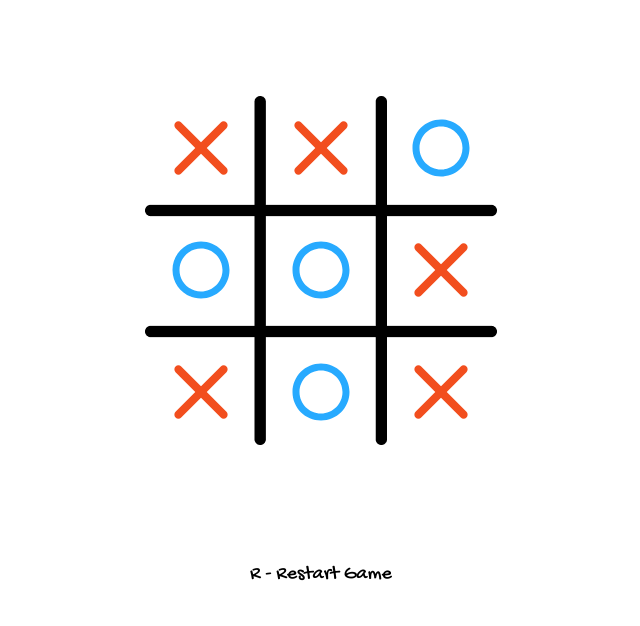
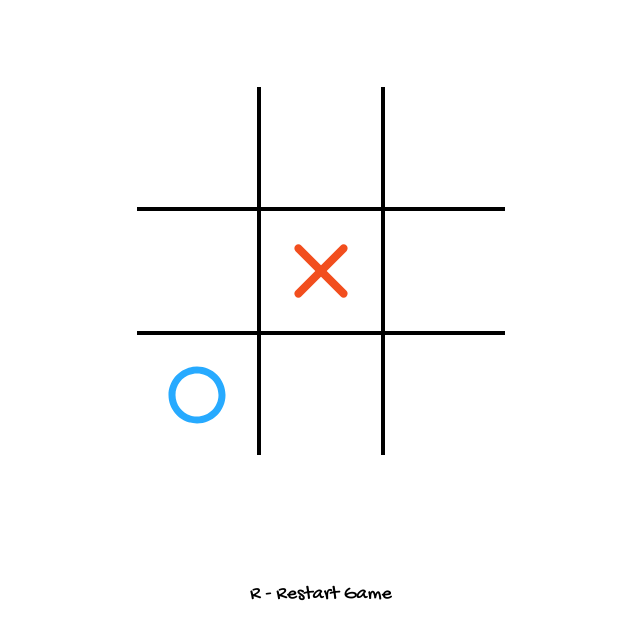
Before and after one commit to ahmediramadan01/tic-tac-toe-javascript, a plain HTML site: page index.html in a window 1280 px wide. Shown: the part 174-800 px from the top of the page, without its empty margins (319-959 px from the left). Drawn offline with Linux system fonts and the light colour scheme.

Commit message:
Fix empty marker game boar UI bug

```diff
--- a/index.html
+++ b/index.html
@@ -15,17 +15,7 @@
     </head>
     <body>
         <h1 class="game-title">Tic Tac Toe</h1>
-        <main class="game-board">
-            <div class="cell"><img src="./images/x.svg" alt="" /></div>
-            <div class="cell"><img src="./images/x.svg" alt="" /></div>
-            <div class="cell"><img src="./images/o.svg" alt="" /></div>
-            <div class="cell"><img src="./images/o.svg" alt="" /></div>
-            <div class="cell"><img src="./images/o.svg" alt="" /></div>
-            <div class="cell"><img src="./images/x.svg" alt="" /></div>
-            <div class="cell"><img src="./images/x.svg" alt="" /></div>
-            <div class="cell"><img src="./images/o.svg" alt="" /></div>
-            <div class="cell"><img src="./images/x.svg" alt="" /></div>
-        </main>
+        <main class="game-board"></main>
         <section class="display-section">
             <p class="restart-text">R - Restart Game</p>
         </section>
--- a/script.js
+++ b/script.js
@@ -3,18 +3,27 @@
 const gameBoard = (function () {
     const gameBoardElement = document.querySelector(".game-board");
 
-    const board = ["o", "o", "o", "o", "o", "o", "o", "o", "o"];
+    const board = ["", "", "", "", "x", "", "o", "", ""];
+
+    const getBoard = () => board;
 
     const render = function () {
         gameBoardElement.innerHTML = "";
 
-        board.forEach((marker) =>
-            gameBoardElement.insertAdjacentHTML(
-                "beforeend",
-                `<div class="cell"><img src="./images/${marker}.svg" alt="" /></div>`
-            )
-        );
+        board.forEach((marker, index) => {
+            if (marker !== "") {
+                gameBoardElement.insertAdjacentHTML(
+                    "beforeend",
+                    `<div class="cell" data-cell="${index}"><img src="./images/${marker}.svg" alt="" /></div>`
+                );
+            } else {
+                gameBoardElement.insertAdjacentHTML("beforeend", `<div class="cell" data-cell="${index}"></div>`);
+            }
+        });
     };
 
-    return { render };
+    return { getBoard, render };
 })();
+
+gameBoard.render();
+console.log(gameBoard.getBoard());
--- a/style.css
+++ b/style.css
@@ -16,7 +16,7 @@ body {
     flex-direction: column;
     align-items: center;
     justify-content: space-between;
-    padding: 4rem 5rem;
+    padding: 2rem 5rem;
 }
 
 /* Game Title */
@@ -33,9 +33,16 @@ body {
 .game-board {
     display: grid;
     grid-template-columns: repeat(3, 1fr);
-    background-image: url("./images/grid.png");
-    background-repeat: no-repeat;
-    background-position: center;
+    gap: 0.4rem;
+    background-color: #000;
+    width: 36.8rem;
+    height: 36.8rem;
+}
+
+.cell {
+    background-color: #fff;
+    width: 12rem;
+    height: 12rem;
 }
 
 /* Display Section */
```
Also changed, not shown: images/grid.png (deleted).
